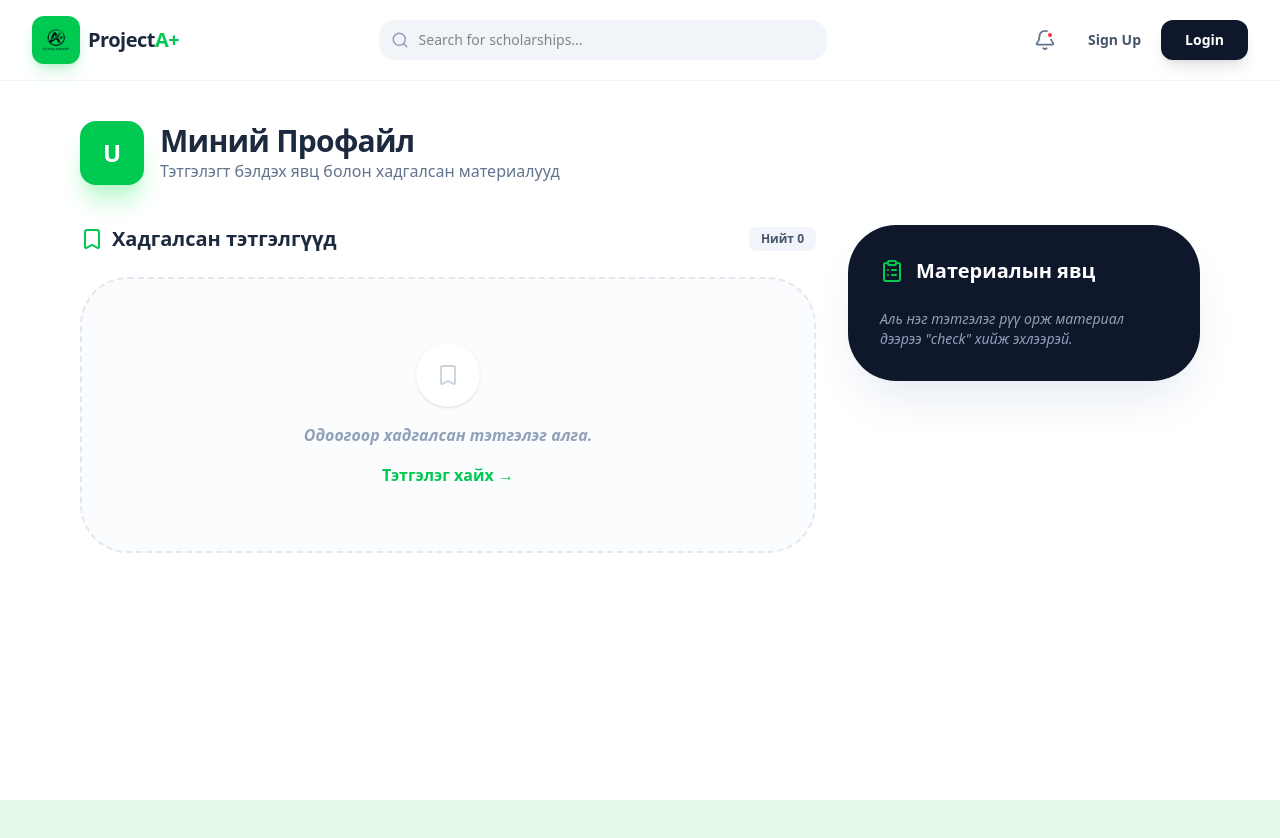
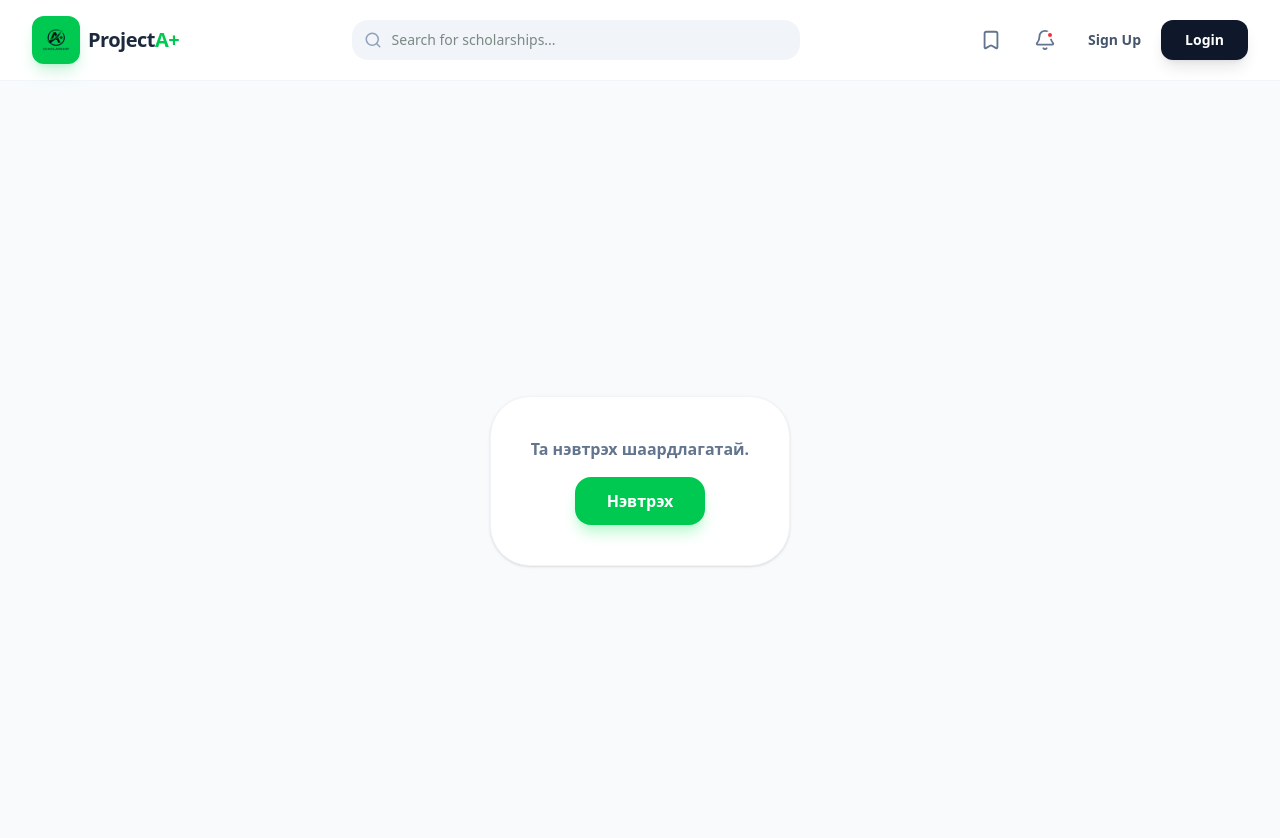
Before and after one commit to amkaamarsaikhan/ProjectA-, a React (Vite) app: page /profile in a window 1280 px wide. Shown: the top 838 px of the page. Before the commit the page ends 800 px from the top, so only its background shows below. Built offline with nearby package versions, Linux system fonts and the light colour scheme.

Commit message:
profile-saved items connected

```diff
--- a/src/components/Layout/Navbar.jsx
+++ b/src/components/Layout/Navbar.jsx
@@ -1,6 +1,6 @@
 import React, { useState } from 'react';
-import { Search, Bell, User, Menu, X, LogOut, ChevronDown, UserPlus } from 'lucide-react';
-import { Link, useNavigate } from 'react-router-dom';
+import { Search, Bell, User, Menu, X, LogOut, ChevronDown, UserPlus, Bookmark } from 'lucide-react';
+import { Link, useNavigate, useLocation } from 'react-router-dom';
 import { useAuth } from '../../context/AuthContext';
 import logoImg from '../../assets/logo.png';
 
@@ -8,19 +8,20 @@ const Navbar = () => {
   const [isMenuOpen, setIsMenuOpen] = useState(false);
   const [isProfileOpen, setIsProfileOpen] = useState(false);
   const [searchValue, setSearchValue] = useState('');
+
   const navigate = useNavigate();
-
+  const location = useLocation();
   const { user, logout } = useAuth();
 
   const handleSearch = (e) => {
     e.preventDefault();
     if (searchValue.trim()) {
+      // Хайлт хийх үед үндсэн хуудас руу шилжиж хайлтын утгыг дамжуулна
       navigate(`/?search=${searchValue}`);
       setIsMenuOpen(false);
     }
   };
 
-  // Login товч дээр дарахад шууд /login хуудас руу шилжүүлнэ
   const handleLoginClick = () => {
     navigate('/login');
     setIsMenuOpen(false);
@@ -50,11 +51,20 @@ const Navbar = () => {
               value={searchValue}
               onChange={(e) => setSearchValue(e.target.value)}
               className="w-full bg-slate-100 border-none rounded-2xl py-2.5 pl-10 pr-4 text-sm focus:ring-2 focus:ring-green-500/10 transition-all outline-none"
+              autoComplete="off"
             />
           </form>
 
-          {/* 3. Right Side Actions */}
+          {/* 3. Баруун талын үйлдлүүд */}
           <div className="flex items-center gap-2 md:gap-4">
+            {/* Хадгалсан зүйлс рүү очих товчлуур (Desktop) */}
+            <Link
+              to="/saved"
+              className={`p-2 rounded-xl transition-colors hidden sm:block ${location.pathname === '/saved' ? 'text-green-500 bg-green-50' : 'text-slate-500 hover:bg-slate-100'}`}
+            >
+              <Bookmark size={22} />
+            </Link>
+
             <button className="relative p-2 text-slate-500 hover:bg-slate-100 rounded-xl transition-colors">
               <Bell size={22} />
               <span className="absolute top-2.5 right-2.5 w-2 h-2 bg-red-500 rounded-full border-2 border-white"></span>
@@ -79,11 +89,7 @@ const Navbar = () => {
                       <p className="text-[10px] font-bold text-slate-400 uppercase">Signed in as</p>
                       <p className="text-sm font-bold text-slate-800 truncate">{user.email}</p>
                     </div>
-                    <Link
-                      to="/profile"
-                      onClick={() => setIsProfileOpen(false)}
-                      className="flex items-center gap-2 px-4 py-2 text-sm text-slate-600 hover:bg-slate-50 font-medium"
-                    >
+                    <Link to="/profile" onClick={() => setIsProfileOpen(false)} className="flex items-center gap-2 px-4 py-2 text-sm text-slate-600 hover:bg-slate-50 font-medium">
                       <User size={16} /> My Profile
                     </Link>
                     <button
@@ -134,6 +140,14 @@ const Navbar = () => {
           </form>
 
           <div className="space-y-2">
+            <Link
+              to="/saved"
+              onClick={() => setIsMenuOpen(false)}
+              className={`flex items-center gap-2 p-3 rounded-xl text-sm font-bold ${location.pathname === '/saved' ? 'bg-green-500 text-white' : 'bg-slate-50 text-slate-700'}`}
+            >
+              <Bookmark size={18} /> Saved Items
+            </Link>
+
             {user ? (
               <>
                 <Link to="/profile" onClick={() => setIsMenuOpen(false)} className="block p-3 bg-slate-50 rounded-xl text-sm font-bold text-slate-700">
@@ -148,11 +162,7 @@ const Navbar = () => {
               </>
             ) : (
               <div className="grid grid-cols-2 gap-3">
-                <Link
-                  to="/signup"
-                  onClick={() => setIsMenuOpen(false)}
-                  className="flex items-center justify-center gap-2 p-3 bg-slate-100 rounded-xl text-sm font-bold text-slate-700"
-                >
+                <Link to="/signup" onClick={() => setIsMenuOpen(false)} className="flex items-center justify-center gap-2 p-3 bg-slate-100 rounded-xl text-sm font-bold text-slate-700">
                   <UserPlus size={18} /> Sign Up
                 </Link>
                 <button
--- a/src/components/Layout/Sidebar.jsx
+++ b/src/components/Layout/Sidebar.jsx
@@ -1,62 +1,66 @@
 import React from 'react';
-import { LayoutGrid, Globe, ShieldCheck, Bookmark } from 'lucide-react';
+import { LayoutGrid, Bookmark } from 'lucide-react';
+import { Link, useLocation } from 'react-router-dom'; // Link болон useLocation нэмсэн
 import { countries } from '../../data/countries';
 
 const Sidebar = ({ activeCategory, setActiveCategory }) => {
-  const menuItems = [
-    { id: 'All', icon: <LayoutGrid size={20} />, label: 'All Opportunities' },
-    { id: 'Saved', icon: <Bookmark size={20} />, label: 'Saved Items' },
-  ];
+  const location = useLocation();
 
   return (
     <>
       {/* Desktop Sidebar */}
       <aside className="hidden lg:flex w-64 flex-col gap-6 p-4 border-r border-slate-100 min-h-[calc(100vh-4rem)] sticky top-20 z-10 bg-white">
 
-        {/* Main Menu хэсэг */}
         <div className="relative z-20">
           <p className="text-[11px] font-bold text-slate-400 uppercase tracking-widest ml-3 mb-3 italic">Main Menu</p>
           <div className="flex flex-col gap-1">
-            {menuItems.map((item) => (
+
+            {/* All Opportunities - Энэ нь шүүлтүүр хэвээрээ байна */}
             <button
-                key={item.id}
-                onClick={() => {
-                  console.log("Clicked category:", item.id); // Ажиллаж байгааг шалгах
-                  setActiveCategory(item.id);
-                }}
-                type="button"
-                className={`flex items-center gap-3 px-4 py-3 rounded-2xl font-semibold transition-all cursor-pointer select-none active:scale-95 ${
-                  activeCategory === item.id
+              onClick={() => setActiveCategory('All')}
+              className={`flex items-center gap-3 px-4 py-3 rounded-2xl font-semibold transition-all cursor-pointer active:scale-95 ${
+                activeCategory === 'All' && location.pathname === '/'
                 ? 'bg-green-500 text-white shadow-lg shadow-green-500/20'
                 : 'text-slate-500 hover:bg-slate-50 hover:text-slate-900'
               }`}
             >
-                <span className="pointer-events-none">{item.icon}</span>
-                <span className="pointer-events-none">{item.label}</span>
+              <LayoutGrid size={20} />
+              <span>All Opportunities</span>
             </button>
-            ))}
+
+            {/* Saved Items - Энэ нь ШУУД ХУУДАС РУУ ҮСЭРНЭ */}
+            <Link
+              to="/saved"
+              className={`flex items-center gap-3 px-4 py-3 rounded-2xl font-semibold transition-all active:scale-95 ${
+                location.pathname === '/saved'
+                ? 'bg-green-500 text-white shadow-lg shadow-green-500/20'
+                : 'text-slate-500 hover:bg-slate-50 hover:text-slate-900'
+              }`}
+            >
+              <Bookmark size={20} />
+              <span>Saved Items</span>
+            </Link>
+
           </div>
         </div>
 
-        {/* Улсуудаар шүүх хэсэг */}
+        {/* Popular Countries хэсэг хэвээрээ... */}
         <div className="relative z-20">
           <p className="text-[11px] font-bold text-slate-400 uppercase tracking-widest ml-3 mb-3 italic">Popular Countries</p>
           <div className="flex flex-col gap-1">
             {countries && countries.slice(0, 13).map((country) => (
               <button
                 key={country.id}
-                type="button"
                 onClick={() => {
-                  console.log("Clicked country:", country.name);
                   setActiveCategory(country.name);
                 }}
-                className={`flex items-center justify-between px-4 py-2 text-sm font-medium rounded-xl transition-all cursor-pointer group active:scale-95 ${
-                  activeCategory === country.name
+                className={`flex items-center justify-between px-4 py-2 text-sm font-medium rounded-xl transition-all group active:scale-95 ${
+                  activeCategory === country.name && location.pathname === '/'
                   ? 'bg-green-100 text-green-700'
                   : 'text-slate-600 hover:bg-slate-100'
                 }`}
               >
-                <div className="flex items-center gap-3 pointer-events-none">
+                <div className="flex items-center gap-3">
                   <span>{country.flag}</span>
                   <span>{country.name}</span>
                 </div>
@@ -68,20 +72,22 @@ const Sidebar = ({ activeCategory, setActiveCategory }) => {
 
       {/* Mobile Category Scroll */}
       <div className="lg:hidden flex overflow-x-auto gap-2 p-4 no-scrollbar bg-white/90 backdrop-blur-md sticky top-16 z-40 border-b border-slate-100">
-        {menuItems.map((item) => (
         <button
-            key={item.id}
-            type="button"
-            onClick={() => setActiveCategory(item.id)}
-            className={`flex items-center gap-2 px-5 py-2.5 rounded-xl font-bold text-sm whitespace-nowrap transition-all cursor-pointer active:scale-95 ${
-              activeCategory === item.id
-              ? 'bg-green-500 text-white shadow-md'
-              : 'bg-slate-100 text-slate-500 border border-transparent hover:bg-slate-200'
+          onClick={() => setActiveCategory('All')}
+          className={`flex items-center gap-2 px-5 py-2.5 rounded-xl font-bold text-sm whitespace-nowrap transition-all ${
+            activeCategory === 'All' ? 'bg-green-500 text-white' : 'bg-slate-100 text-slate-500'
           }`}
         >
-            {item.icon} {item.label}
+          <LayoutGrid size={18} /> All
         </button>
-        ))}
+        <Link
+          to="/saved"
+          className={`flex items-center gap-2 px-5 py-2.5 rounded-xl font-bold text-sm whitespace-nowrap transition-all ${
+            location.pathname === '/saved' ? 'bg-green-500 text-white' : 'bg-slate-100 text-slate-500'
+          }`}
+        >
+          <Bookmark size={18} /> Saved
+        </Link>
       </div>
     </>
   );
--- a/src/pages/Profile.jsx
+++ b/src/pages/Profile.jsx
@@ -1,100 +1,130 @@
-import React, { useState, useEffect } from 'react';
-import { Bookmark, ClipboardList, CheckCircle2, LayoutGrid, ArrowRight } from 'lucide-react';
+import React from 'react';
+import { Bookmark, ClipboardList, CheckCircle2, ArrowRight, Mail, Settings } from 'lucide-react';
 import { Link } from 'react-router-dom';
+import { useAuth } from '../context/AuthContext'; // Context-ийг импортлох
 
 const Profile = () => {
-  const [savedScholarships, setSavedScholarships] = useState([]);
-  const [checklists, setChecklists] = useState({});
+  // AuthContext-өөс хэрэглэгчийн мэдээлэл болон хадгалсан датаг авах
+  const { user, savedItems } = useAuth();
 
-  useEffect(() => {
-    const loadData = () => {
-      setSavedScholarships(JSON.parse(localStorage.getItem('savedScholarships') || '[]'));
-      setChecklists(JSON.parse(localStorage.getItem('scholarshipChecklists') || '{}'));
-    };
+  // Checklist-ийг localStorage-оос хэвээр нь уншина
+  const checklists = JSON.parse(localStorage.getItem('scholarshipChecklists') || '{}');
 
-    loadData();
-    window.addEventListener('storage', loadData);
-    return () => window.removeEventListener('storage', loadData);
-  }, []);
+  if (!user) {
+    return (
+      <div className="min-h-screen flex items-center justify-center bg-slate-50">
+        <div className="text-center p-10 bg-white rounded-[2.5rem] shadow-sm border border-slate-100">
+          <p className="text-slate-500 font-bold mb-4">Та нэвтрэх шаардлагатай.</p>
+          <Link to="/login" className="px-8 py-3 bg-green-500 text-white rounded-2xl font-black shadow-lg shadow-green-200 inline-block">Нэвтрэх</Link>
+        </div>
+      </div>
+    );
+  }
 
   return (
-    <div className="max-w-6xl mx-auto px-4 py-10">
-      <div className="flex items-center gap-4 mb-10">
-        <div className="w-16 h-16 bg-green-500 rounded-2xl flex items-center justify-center text-white text-2xl font-black shadow-xl shadow-green-200">
-          U
-        </div>
-        <div>
-          <h1 className="text-3xl font-black text-slate-800 tracking-tight">Миний Профайл</h1>
-          <p className="text-slate-500 font-medium">Тэтгэлэгт бэлдэх явц болон хадгалсан материалууд</p>
+    <div className="max-w-7xl mx-auto px-4 sm:px-6 lg:px-8 py-12">
+      {/* 1. Header хэсэг */}
+      <div className="bg-white rounded-[2.5rem] p-8 border border-slate-100 shadow-sm mb-10">
+        <div className="flex flex-col md:flex-row items-center gap-8">
+          <div className="w-24 h-24 bg-gradient-to-tr from-green-500 to-emerald-600 rounded-[2rem] flex items-center justify-center text-white text-3xl font-black shadow-lg shadow-green-200">
+            {user.name ? user.name[0] : 'U'}
+          </div>
+          <div className="flex-1 text-center md:text-left">
+            <h1 className="text-3xl font-black text-slate-800 mb-2">{user.name}</h1>
+            <div className="flex flex-wrap justify-center md:justify-start gap-4 text-slate-500 font-medium">
+              <div className="flex items-center gap-2">
+                <Mail size={18} className="text-green-500" />
+                {user.email}
+              </div>
+              <div className="flex items-center gap-2">
+                <Bookmark size={18} className="text-green-500" />
+                {savedItems.length} Хадгалсан тэтгэлэг
+              </div>
+            </div>
+          </div>
+          <button className="p-4 bg-slate-50 text-slate-400 rounded-2xl hover:bg-slate-100 hover:text-slate-600 transition-all">
+            <Settings size={24} />
+          </button>
         </div>
       </div>
 
       <div className="grid lg:grid-cols-12 gap-8">
-        {/* Хадгалсан тэтгэлгүүд */}
+        {/* 2. Хадгалсан тэтгэлгүүд (Зүүн тал) */}
         <div className="lg:col-span-8 space-y-6">
           <div className="flex items-center justify-between">
-            <h2 className="text-xl font-bold text-slate-800 flex items-center gap-2">
+            <h2 className="text-xl font-black text-slate-800 flex items-center gap-2">
               <Bookmark className="text-green-500" /> Хадгалсан тэтгэлгүүд
             </h2>
             <span className="px-3 py-1 bg-slate-100 text-slate-600 rounded-lg text-xs font-bold">
-              Нийт {savedScholarships.length}
+              Нийт {savedItems.length}
             </span>
           </div>
 
-          {savedScholarships.length === 0 ? (
-            <div className="p-16 border-2 border-dashed border-slate-200 rounded-[3rem] text-center space-y-4 bg-slate-50/50">
-              <div className="w-16 h-16 bg-white rounded-full flex items-center justify-center mx-auto shadow-sm">
-                <Bookmark className="text-slate-300" />
+          {savedItems.length === 0 ? (
+            <div className="p-16 border-2 border-dashed border-slate-200 rounded-[3rem] text-center space-y-4 bg-white">
+              <div className="w-16 h-16 bg-slate-50 rounded-full flex items-center justify-center mx-auto shadow-sm">
+                <Bookmark className="text-slate-200" />
               </div>
               <p className="text-slate-400 font-bold italic">Одоогоор хадгалсан тэтгэлэг алга.</p>
-              <Link to="/" className="inline-block text-green-500 font-bold hover:underline">Тэтгэлэг хайх →</Link>
+              <Link to="/" className="inline-block text-green-500 font-black hover:underline">Тэтгэлэг хайх →</Link>
             </div>
           ) : (
             <div className="grid md:grid-cols-2 gap-4">
-              {savedScholarships.map(item => (
-                <Link to={`/scholarship/${item.id}`} key={item.id} className="group bg-white p-5 rounded-[2rem] border border-slate-100 shadow-sm hover:shadow-lg transition-all flex items-center gap-4">
-                  <img src={item.universityLogo} className="w-14 h-14 rounded-2xl object-contain border p-2" alt="" />
+              {savedItems.map(item => (
+                <Link to={`/scholarship/${item.id}`} key={item.id} className="group bg-white p-5 rounded-[2rem] border border-slate-100 shadow-sm hover:shadow-xl hover:shadow-green-500/5 transition-all flex items-center gap-4">
+                  {item.universityLogo ? (
+                    <img src={item.universityLogo} className="w-14 h-14 rounded-2xl object-contain border p-2 bg-slate-50" alt="" />
+                  ) : (
+                    <div className="w-14 h-14 rounded-2xl bg-green-50 flex items-center justify-center text-green-500 font-bold border">Logo</div>
+                  )}
                   <div className="flex-1 overflow-hidden">
                     <h3 className="font-bold text-slate-800 truncate group-hover:text-green-600">{item.name}</h3>
-                    <p className="text-xs text-slate-500">{item.country} • {item.deadline}</p>
+                    <p className="text-[11px] text-slate-400 font-bold uppercase tracking-wider">{item.country} • {item.deadline}</p>
                   </div>
-                  <ArrowRight size={16} className="text-slate-300 group-hover:text-green-500" />
+                  <ArrowRight size={16} className="text-slate-300 group-hover:text-green-500 transition-transform group-hover:translate-x-1" />
                 </Link>
               ))}
             </div>
           )}
         </div>
 
-        {/* Checklist-ийн явц */}
+        {/* 3. Материалын явц (Баруун тал) */}
         <div className="lg:col-span-4">
           <div className="bg-slate-900 text-white p-8 rounded-[3rem] shadow-2xl shadow-slate-200 sticky top-28">
             <h2 className="text-xl font-bold mb-6 flex items-center gap-3">
-              <ClipboardList className="text-green-500" /> Материалын явц
+              <ClipboardList className="text-green-400" /> Материалын явц
             </h2>
 
             <div className="space-y-6">
               {Object.keys(checklists).length === 0 ? (
-                <p className="text-slate-400 text-sm italic">Аль нэг тэтгэлэг рүү орж материал дээрээ "check" хийж эхлээрэй.</p>
+                <p className="text-slate-400 text-sm italic leading-relaxed">Аль нэг тэтгэлэг рүү орж материал дээрээ "check" хийж эхлээрэй.</p>
               ) : (
                 Object.entries(checklists).map(([id, items]) => {
-                  const scholarship = savedScholarships.find(s => String(s.id) === id);
+                  // savedItems дотроос тухайн тэтгэлгийг хайж олно
+                  const scholarship = savedItems.find(s => String(s.id) === id);
                   const completed = items.filter(i => i.checked).length;
                   const percent = Math.round((completed / items.length) * 100);
 
-                  return (percent > 0 && (
+                  // Зөвхөн хадгалагдсан байгаа тэтгэлгийн явцыг харуулна
+                  if (!scholarship) return null;
+
+                  return (
                     <div key={id} className="space-y-3">
-                      <div className="flex justify-between items-end">
-                        <span className="text-sm font-bold truncate max-w-[150px]">{scholarship?.name || `ID: ${id}`}</span>
-                        <span className="text-[10px] font-black text-green-400">{percent}%</span>
+                      <div className="flex justify-between items-end gap-2">
+                        <span className="text-sm font-bold truncate text-slate-100">{scholarship.name}</span>
+                        <span className="text-[10px] font-black text-green-400 whitespace-nowrap">{percent}%</span>
                       </div>
                       <div className="w-full bg-slate-800 h-1.5 rounded-full overflow-hidden">
-                        <div className="bg-green-500 h-full transition-all duration-700" style={{ width: `${percent}%` }} />
+                        <div
+                          className="bg-gradient-to-r from-green-500 to-emerald-400 h-full transition-all duration-1000"
+                          style={{ width: `${percent}%` }}
+                        />
                       </div>
-                      <div className="flex items-center gap-1.5 text-[10px] text-slate-400">
-                        <CheckCircle2 size={12} className="text-green-500" /> {completed}/{items.length} бэлэн
+                      <div className="flex items-center gap-1.5 text-[10px] text-slate-400 font-bold">
+                        <CheckCircle2 size={12} className="text-green-400" /> {completed}/{items.length} БЭЛЭН БОЛСОН
                       </div>
                     </div>
-                  ));
+                  );
                 })
               )}
             </div>
```
Lines whose indentation alone changed are shown as unchanged.
